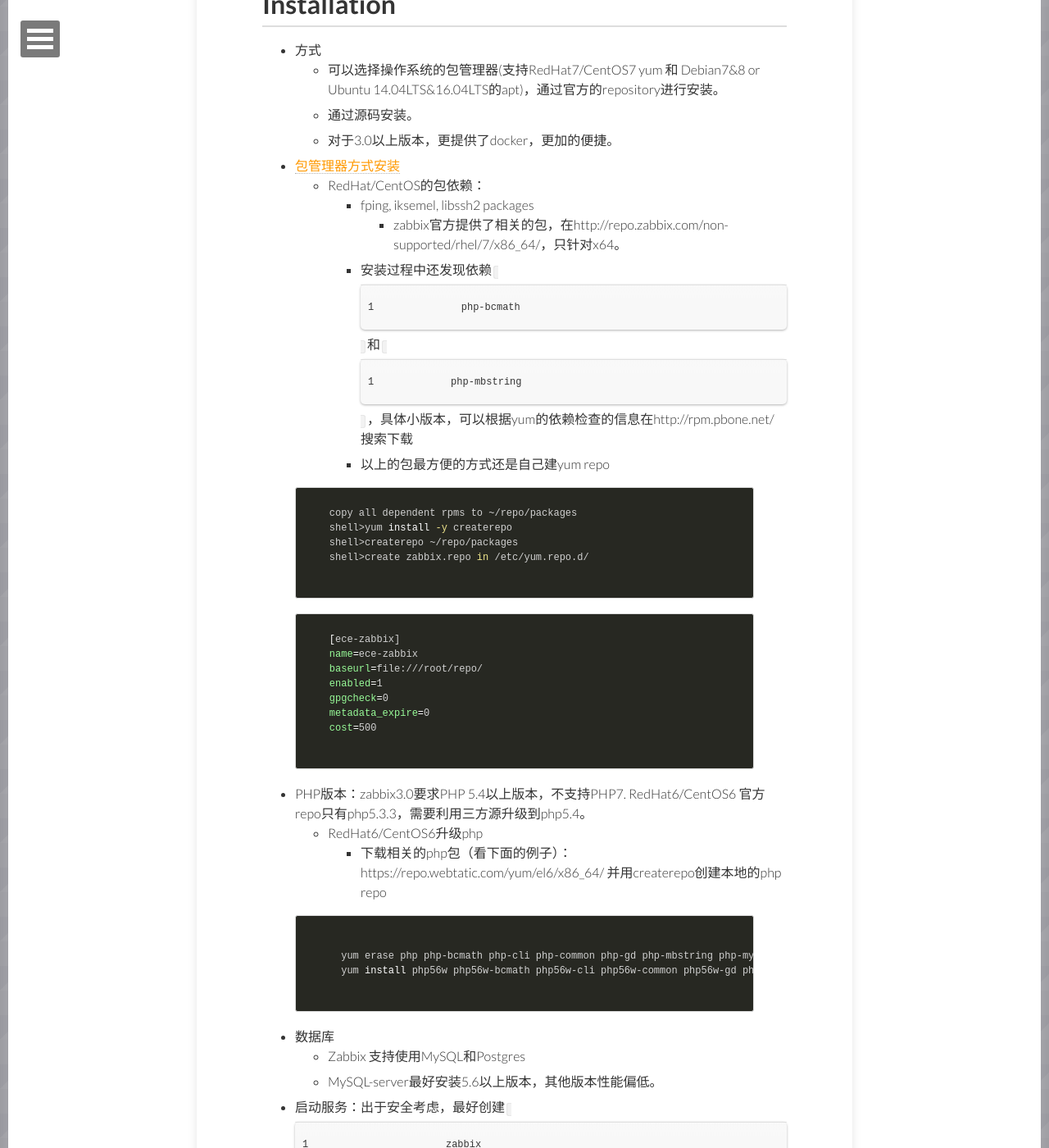
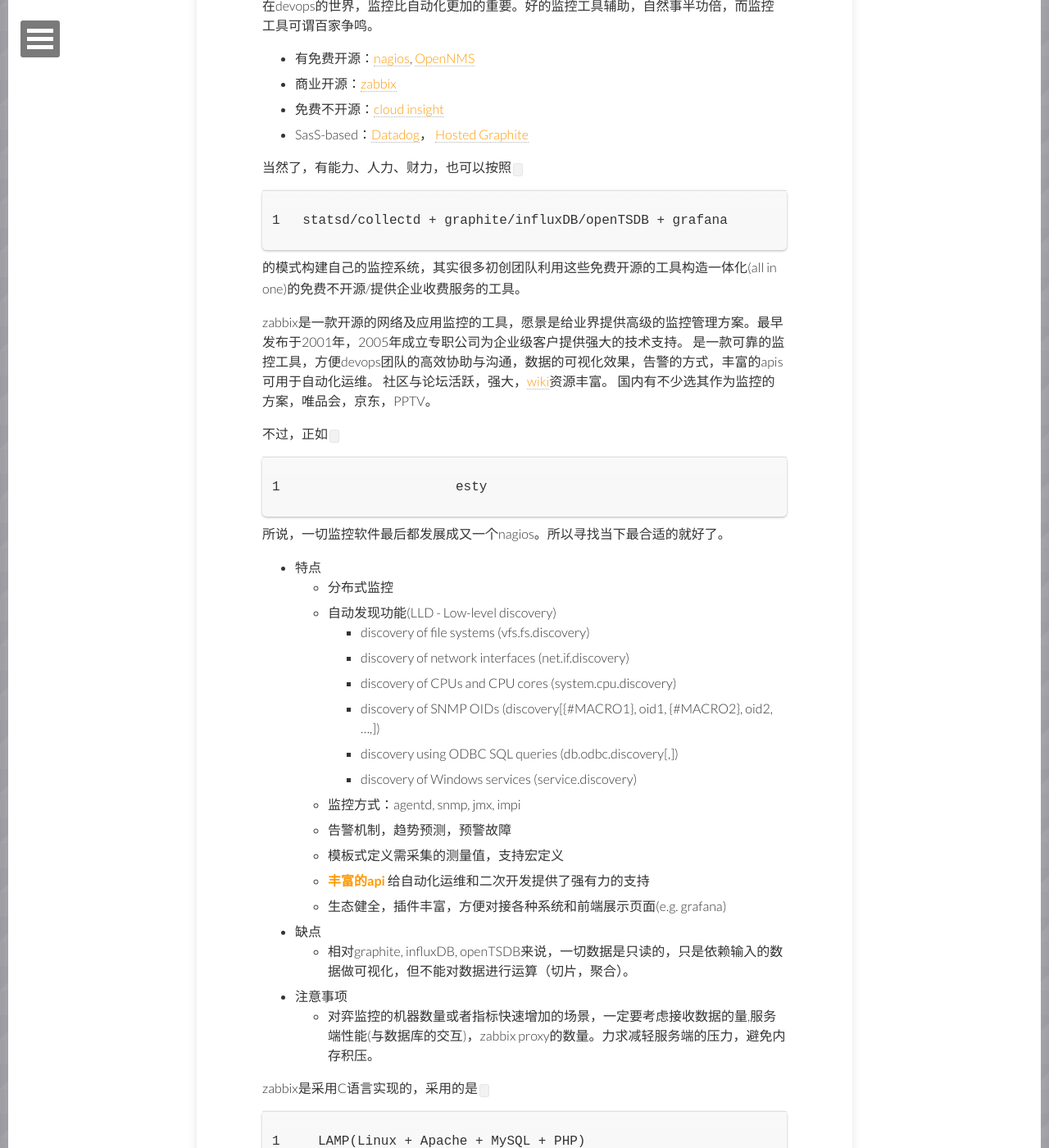
Before and after one commit to KasperDeng/kasperdeng.github.io, a Jekyll site: the page built from _posts/2016-09-19-zabbix.md, in a window 1280 px wide and 1400 px high, scrolled down 412 px. Shown: the whole window at 82% size. Built offline with Jekyll 4.4.1, drawn with Linux system fonts in a browser that asks for light colours; nearby versions of some CDN libraries; comment, search, counter and statistics services are not loaded; some of the changed text lies outside the part shown.

Commit message:
update zabbix pages

```diff
--- a/Gemfile
+++ b/Gemfile
@@ -1,4 +1,4 @@
-source 'http://ruby.taobao.org'
+source 'https://rubygems.org/'
 
 gem 'jekyll'
 gem 'sass'
--- a/_posts/2016-09-19-zabbix.md
+++ b/_posts/2016-09-19-zabbix.md
@@ -7,9 +7,52 @@
   background: triangular.png
 ---
 
-# Introduction #
+# 简介 #
+在devops的世界，监控比自动化更加的重要。好的监控工具辅助，自然事半功倍，而监控工具可谓百家争鸣。
 
-# Installation #
+* 有免费开源：[nagios](https://www.nagios.org/), [OpenNMS](http://www.opennms.org/en)
+* 商业开源：[zabbix](http://www.zabbix.org/)
+* 免费不开源：[cloud insight](http://cloudinsight.oneapm.com/)
+* SasS-based：[Datadog](https://www.datadoghq.com)， [Hosted Graphite](https://www.hostedgraphite.com/)
+
+当然了，有能力、人力、财力，也可以按照 `statsd/collectd + graphite/influxDB/openTSDB + grafana`的模式构建自己的监控系统，其实很多初创团队利用这些免费开源的工具构造一体化(all in one)的免费不开源/提供企业收费服务的工具。
+
+zabbix是一款开源的网络及应用监控的工具，愿景是给业界提供高级的监控管理方案。最早发布于2001年，2005年成立专职公司为企业级客户提供强大的技术支持。
+是一款可靠的监控工具，方便devops团队的高效协助与沟通，数据的可视化效果，告警的方式，丰富的apis可用于自动化运维。
+社区与论坛活跃，强大，[wiki](http://www.zabbix.org/wiki/Main_Page)资源丰富。
+国内有不少选其作为监控的方案，唯品会，京东，PPTV。
+
+不过，正如`esty`所说，一切监控软件最后都发展成又一个nagios。所以寻找当下最合适的就好了。
+
+* 特点
+  - 分布式监控
+  - 自动发现功能(LLD - Low-level discovery)
+     + discovery of file systems (vfs.fs.discovery)
+     + discovery of network interfaces (net.if.discovery)
+     + discovery of CPUs and CPU cores (system.cpu.discovery)
+     + discovery of SNMP OIDs (discovery[{#MACRO1}, oid1, {#MACRO2}, oid2, …,])
+     + discovery using ODBC SQL queries (db.odbc.discovery[<description>,<dsn>])
+     + discovery of Windows services (service.discovery)
+  - 监控方式：agentd, snmp, jmx, impi
+  - 告警机制，趋势预测，预警故障
+  - 模板式定义需采集的测量值，支持宏定义
+  - **[丰富的api](http://www.zabbix.org/wiki/Docs/api/libraries)** 给自动化运维和二次开发提供了强有力的支持
+  - 生态健全，插件丰富，方便对接各种系统和前端展示页面(e.g. grafana)
+* 缺点
+  - 相对graphite, influxDB, openTSDB来说，一切数据是只读的，只是依赖输入的数据做可视化，但不能对数据进行运算（切片，聚合）。
+* 注意事项
+  - 对弈监控的机器数量或者指标快速增加的场景，一定要考虑接收数据的量,服务端性能(与数据库的交互)，zabbix proxy的数量。力求减轻服务端的压力，避免内存积压。
+
+zabbix是采用C语言实现的，采用的是`LAMP(Linux + Apache + MySQL + PHP)`的组建方式。
+
+zabbix最常用的是通过被监控机上运行的agentd进行探针式数据采集，提供了被动方式(passive)和主动方式(active)。基于json格式进行数据传输。
+
+- 主动：agent请求server，根据配置的`RefreshActiveChecks`间隔主动获取监控项列表，并主动将监控项内需要检测的数据提交给server/proxy。
+- 被动：server向agent请求获取监控项的数据，agent返回数据。
+
+![zabbix-passive-active](https://raw.githubusercontent.com/KasperDeng/kasperdeng.github.io/master/images/zabbix/zabbix-passive-active.png)
+
+# 安装 #
 * 方式
    - 可以选择操作系统的包管理器(支持RedHat7/CentOS7 yum 和 Debian7&8 or Ubuntu 14.04LTS&16.04LTS的apt)，通过官方的repository进行安装。
    - 通过源码安装。
@@ -21,31 +64,31 @@
     + 安装过程中还发现依赖`php-bcmath`和`php-mbstring`，具体小版本，可以根据yum的依赖检查的信息在http://rpm.pbone.net/搜索下载
     + 以上的包最方便的方式还是自己建yum repo
 
-    {% highlight shell %}
-    copy all dependent rpms to ~/repo/packages
-    shell>yum install -y createrepo
-    shell>createrepo ~/repo/packages
-    shell>create zabbix.repo in /etc/yum.repo.d/
-    {% endhighlight %}
+{% highlight bash %}
+copy all dependent rpms to ~/repo/packages
+shell>yum install -y createrepo
+shell>createrepo ~/repo/packages
+shell>create zabbix.repo in /etc/yum.repo.d/
+{% endhighlight %}
 
-    {% highlight shell %}
-    [ece-zabbix]
-    name=ece-zabbix
-    baseurl=file:///root/repo/
-    enabled=1
-    gpgcheck=0
-    metadata_expire=0
-    cost=500
-    {% endhighlight %}
+{% highlight bash %}
+[ece-zabbix]
+name=ece-zabbix
+baseurl=file:///root/repo/
+enabled=1
+gpgcheck=0
+metadata_expire=0
+cost=500
+{% endhighlight %}
 
   - PHP版本：zabbix3.0要求PHP 5.4以上版本，不支持PHP7. RedHat6/CentOS6 官方repo只有php5.3.3，需要利用三方源升级到php5.4。
     + RedHat6/CentOS6升级php
       - 下载相关的php包（看下面的例子）：https://repo.webtatic.com/yum/el6/x86_64/ 并用createrepo创建本地的php repo
 
-      {% highlight shell %}
-      yum erase php php-bcmath php-cli php-common php-gd php-mbstring php-mysql php-pdo php-xml
-      yum install php56w php56w-bcmath php56w-cli php56w-common php56w-gd php56w-mbstring php56w-mysql php56w-pdo php56w-xml
-      {% endhighlight %}
+{% highlight bash %}
+yum erase php php-bcmath php-cli php-common php-gd php-mbstring php-mysql php-pdo php-xml
+yum install php56w php56w-bcmath php56w-cli php56w-common php56w-gd php56w-mbstring php56w-mysql php56w-pdo php56w-xml
+{% endhighlight %}
 
   - 数据库
     + Zabbix 支持使用MySQL和Postgres
@@ -57,9 +100,9 @@
 * [源码安装](https://www.zabbix.com/documentation/3.2/manual/installation/install)，基于RedHat
   - 依赖工具：
 
-    {% highlight shell %}
-    yum install -7 gcc.x686_64 make.x686_64 mysql-devel.x686_64 libxml2-devel.x686_64 net-snmp-devel.x686_64 libcurl-devel.x686_64
-    {% endhighlight %}
+{% highlight bash %}
+yum install -7 gcc.x686_64 make.x686_64 mysql-devel.x686_64 libxml2-devel.x686_64 net-snmp-devel.x686_64 libcurl-devel.x686_64
+{% endhighlight %}
 
   - php version
     + zabbix 3.0: > PHP5.4
@@ -84,17 +127,19 @@
   - 主要是用apache，配置在`/etc/httpd/conf.d/zabbix.conf`
   - 配置下时区就好了。
 * zabbix agentd
-  - 没什么好说的，奉行简单化风格，对监控节点尽量做到了无侵入，而且已经支持基本的metrix的收集了。
+  - 没什么好说的，奉行简单化风格，尽量对被监控机无侵入，已支持重用指标的收集。
   - 配好zabbix server的地址。
   - 创建zabbix用户启动agent。
 
-  {% highlight shell %}
-  groupadd zabbix
-  useradd -g zabbix zabbix
-  {% endhighlight %}
+{% highlight bash %}
+groupadd zabbix
+useradd -g zabbix zabbix
+{% endhighlight %}
 
 * theme
+   - 还是深色的比较炫，比较专业的样子。
 * screen
+   - 可以在页面中自定义构建监测视图。
 
 # log #
 * server/agent logs location
@@ -117,50 +162,50 @@
 * zabbix dashboard显示"zabbix server is not running"
   - 原因: blocked by SELINUX
 
-  {% highlight shell %}
-  shell>tail -f /var/log/audit/audit.log
-  r:zabbix_agent_port_t:s0 tclass=tcp_socket
-  type=SYSCALL msg=audit(1474187313.154:2439): arch=c000003e syscall=42 success=no exit=-13 a0=c a1=7f800b6ec850 a2=1c a3=ff00 items=0 ppid=2048 pid=2057 auid=500 uid=48 gid=48 euid=48 suid=48 fsuid=48 egid=48 sgid=48 fsgid=48 tty=  (none) ses=2 comm="httpd" exe="/usr/sbin/httpd" subj=unconfined_u:system_r:httpd_t:s0 key=(null)
-  type=AVC msg=audit(1474187313.154:2440): avc:  denied  { name_connect } for  pid=2057 comm="httpd" dest=10050 scontext=unconfined_u:system_r:httpd_t:s0 tcontext=system_u:object_r:zabbix_agent_port_t:s0 tclass=tcp_socket
+{% highlight bash %}
+shell>tail -f /var/log/audit/audit.log
+r:zabbix_agent_port_t:s0 tclass=tcp_socket
+type=SYSCALL msg=audit(1474187313.154:2439): arch=c000003e syscall=42 success=no exit=-13 a0=c a1=7f800b6ec850 a2=1c a3=ff00 items=0 ppid=2048 pid=2057 auid=500 uid=48 gid=48 euid=48 suid=48 fsuid=48 egid=48 sgid=48 fsgid=48 tty=  (none) ses=2 comm="httpd" exe="/usr/sbin/httpd" subj=unconfined_u:system_r:httpd_t:s0 key=(null)
+type=AVC msg=audit(1474187313.154:2440): avc:  denied  { name_connect } for  pid=2057 comm="httpd" dest=10050 scontext=unconfined_u:system_r:httpd_t:s0 tcontext=system_u:object_r:zabbix_agent_port_t:s0 tclass=tcp_socket
 
-  shell> /usr/sbin/getsebool -a | grep httpd
-  allow_httpd_anon_write --> off
-  allow_httpd_mod_auth_ntlm_winbind --> off
-  allow_httpd_mod_auth_pam --> off
-  allow_httpd_sys_script_anon_write --> off
-  httpd_builtin_scripting --> on
-  httpd_can_check_spam --> off
-  httpd_can_network_connect --> off
-  httpd_can_network_connect_cobbler --> off
-  httpd_can_network_connect_db --> off
-  httpd_can_network_memcache --> off
-  httpd_can_network_relay --> off
-  httpd_can_sendmail --> off
-  httpd_dbus_avahi --> on
-  httpd_dbus_sssd --> off
-  httpd_enable_cgi --> on
-  httpd_enable_ftp_server --> off
-  httpd_enable_homedirs --> off
-  httpd_execmem --> off
-  httpd_manage_ipa --> off
-  httpd_read_user_content --> off
-  httpd_run_preupgrade --> off
-  httpd_run_stickshift --> off
-  httpd_serve_cobbler_files --> off
-  httpd_setrlimit --> off
-  httpd_ssi_exec --> off
-  httpd_tmp_exec --> off
-  httpd_tty_comm --> on
-  httpd_unified --> on
-  httpd_use_cifs --> off
-  httpd_use_fusefs --> off
-  httpd_use_gpg --> off
-  httpd_use_nfs --> off
-  httpd_use_openstack --> off
-  httpd_verify_dns --> off
+shell> /usr/sbin/getsebool -a | grep httpd
+allow_httpd_anon_write --> off
+allow_httpd_mod_auth_ntlm_winbind --> off
+allow_httpd_mod_auth_pam --> off
+allow_httpd_sys_script_anon_write --> off
+httpd_builtin_scripting --> on
+httpd_can_check_spam --> off
+httpd_can_network_connect --> off
+httpd_can_network_connect_cobbler --> off
+httpd_can_network_connect_db --> off
+httpd_can_network_memcache --> off
+httpd_can_network_relay --> off
+httpd_can_sendmail --> off
+httpd_dbus_avahi --> on
+httpd_dbus_sssd --> off
+httpd_enable_cgi --> on
+httpd_enable_ftp_server --> off
+httpd_enable_homedirs --> off
+httpd_execmem --> off
+httpd_manage_ipa --> off
+httpd_read_user_content --> off
+httpd_run_preupgrade --> off
+httpd_run_stickshift --> off
+httpd_serve_cobbler_files --> off
+httpd_setrlimit --> off
+httpd_ssi_exec --> off
+httpd_tmp_exec --> off
+httpd_tty_comm --> on
+httpd_unified --> on
+httpd_use_cifs --> off
+httpd_use_fusefs --> off
+httpd_use_gpg --> off
+httpd_use_nfs --> off
+httpd_use_openstack --> off
+httpd_verify_dns --> off
 
-  shell>setsebool -P httpd_can_network_connect on
-   {% endhighlight %}
+shell>setsebool -P httpd_can_network_connect on
+{% endhighlight %}
 
   ![zabbix-server-not-running](https://raw.githubusercontent.com/KasperDeng/kasperdeng.github.io/master/images/zabbix/zabbix-server-not-running.jpg)
 
```
Also changed, not shown: other parts of _posts/2016-09-19-zabbix.md (+3 -0 lines), Gemfile.lock, favicon.ico, favicon.png, images/zabbix/zabbix-passive-active.png (added).
